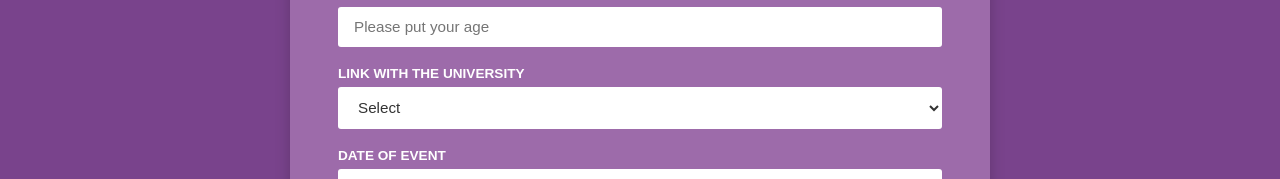
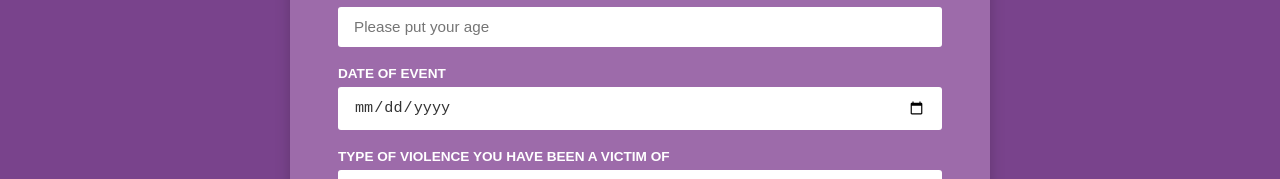
Before and after one commit to Emontanor/VIPIngeSoft, a React (Vite) app in the folder Proyecto/frontend/: page /report in a window 1280 px wide. Shown: the part 456-635 px from the top of the page. Built offline with nearby package versions, Linux system fonts and the light colour scheme.

Commit message:
refactor(Report): remove unused header and link selection components🍺

```diff
--- a/Proyecto/frontend/src/Report.jsx
+++ b/Proyecto/frontend/src/Report.jsx
@@ -114,22 +114,6 @@ function Report() {
   return (
     <div className="report-container">
       <Header role = "admin" view = "report" />
-      {/*<div className="report-header">
-        <div className="header-buttons">
-          <Link to="/statistics">
-            <button className="header-btn">SEE THE STATISTICS</button>
-          </Link>
-          <Link to="/map">
-            <button className="header-btn">SEE THE MAP</button>
-          </Link>
-          <button className="header-btn" onClick={handleSignOut}>
-            Sign Out
-          </button>
-        </div>
-        <div className="logo-wrapper">
-          <span className="logo">CACVi-UN</span>
-        </div>
-      </div>*/}
 
       <div className="report-content">
         <div className="form-header-text">
@@ -175,26 +159,6 @@ function Report() {
               onChange={handleChange}
               placeholder="Please put your age"
             />
-          </div>
-
-          <div className="form-group">
-            <label htmlFor="link">LINK WITH THE UNIVERSITY</label>
-            <select
-              id="link"
-              name="link"
-              value={form.link}
-              onChange={handleChange}
-            >
-              <option value="">Select</option>
-              <option value="Undergraduate student">
-                Undergraduate student
-              </option>
-              <option value="Graduate student">Graduate student</option>
-              <option value="Teacher">Teacher</option>
-              <option value="Administrator">Administrator</option>
-              <option value="Worker">Worker</option>
-              <option value="External">External</option>
-            </select>
           </div>
 
           <div className="form-group">
```
